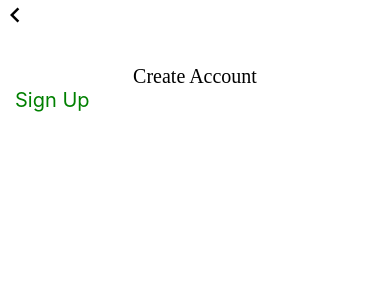
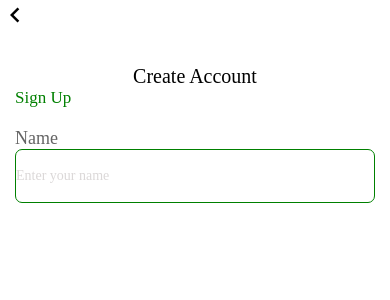
Before and after one commit to Shehiryar12/MyCrops, a React Native app: screen / in a window 390 px wide. Shown: the top 300 px of the page. Built offline with nearby package versions, Linux system fonts and the light colour scheme.

Commit message:
create register

```diff
--- a/Src/Screens/Register.js
+++ b/Src/Screens/Register.js
@@ -1,4 +1,4 @@
-import { StyleSheet, Text, View } from 'react-native'
+import { StyleSheet, Text, View,TextInput } from 'react-native'
 import React from 'react'
 import Icon from 'react-native-vector-icons/MaterialIcons'
 import { Font } from '../Constant/Fonts'
@@ -9,7 +9,8 @@ export default function Register() {
       <Icon name="chevron-left" size={30} color="black"/>
       <Text style={styles.create}>Create Account</Text>
       <Text style={styles.Sign}>Sign Up</Text>
-
+      <Text style={styles.Name}>Name</Text>
+      <TextInput style={styles.input} placeholder='Enter your name' placeholderTextColor={"#DBD8D8"} />
 
 
 
@@ -29,11 +30,45 @@ const styles = StyleSheet.create({
 
    Sign:{
          color:"green",
-         fontSize:20,
+         fontSize:17,
         //  marginHorizontal:24,
          marginLeft:15,
+         fontFamily:Font.bold
+   },
+
+   Name:{
+        color:"#646464",
+        marginLeft:15,
+        fontSize:18,
+        marginTop:20,
+        fontFamily:Font.medium
+
+   },
+
+  // holder:{
+
+  //   borderRadius:5,
+  //   borderWidth:2,
+  //   marginLeft:15,
+  //   marginRight:15,
+  //   height:54,
+  //   // color:"#DBD8D8",
+  //   borderSize:1,
+
+  // }
+  input:{
+    fontSize:14,
+    fontFamily:Font.regular,
+    borderWidth:1,
+    borderRadius:7,
+    marginHorizontal:15,
+    borderColor:'green',
+    color:"black",
+    height:54
+
+
+  }
 
 
 
-   }
 })
```
